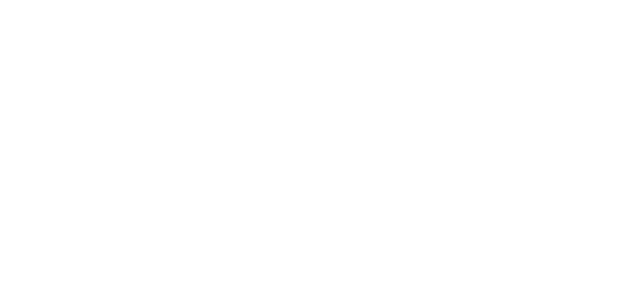
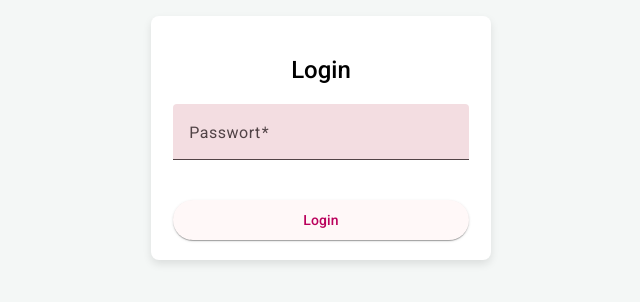
Before and after one commit to Mastermind05/3FA142_D, an Angular app in the folder project/src/main/Angular/boilerplate/: page /login in a window 1280 px wide. Before the commit this address led to /. Shown: the part 262-564 px from the top of the page, without its empty margins (319-959 px from the left). Built offline with nearby package versions, Linux system fonts and the light colour scheme.

Commit message:
#68: Initiale Erstellung der Logincomponent

```diff
--- a/project/src/main/Angular/boilerplate/src/app/app.module.ts
+++ b/project/src/main/Angular/boilerplate/src/app/app.module.ts
@@ -5,10 +5,12 @@ import { AppComponent } from './app.component';
 import { SharedModule } from './shared/shared.module';
 import { StartseiteModule } from './home/home.module';
 import { provideAnimationsAsync } from '@angular/platform-browser/animations/async';
+import { LoginComponent } from './login/login/login.component';
 
 @NgModule({
   declarations: [
     AppComponent,
+    LoginComponent,
   ],
   imports: [
     BrowserModule,
--- /dev/null
+++ b/project/src/main/Angular/boilerplate/src/app/login/login/login.component.html
@@ -0,0 +1,17 @@
+<div id="module">
+  <div class="login-container">
+    <h2 class="login-title">Login</h2>
+    <form (submit)="login()">
+      <mat-form-field appearance="fill" class="full-width">
+        <mat-label>Passwort</mat-label>
+        <input matInput type="password" id="password" [(ngModel)]="password" name="password" required>
+        <mat-error *ngIf="errorMessage">{{ errorMessage }}</mat-error>
+      </mat-form-field>
+
+      <button mat-raised-button color="primary" type="submit" class="login-button">Login</button>
+    </form>
+    <div *ngIf="errorMessage" class="error-message">
+      {{ errorMessage }}
+    </div>
+  </div>
+</div>
--- /dev/null
+++ b/project/src/main/Angular/boilerplate/src/app/login/login/login.component.scss
@@ -0,0 +1,53 @@
+/* Sicherstellen, dass HTML und Body die volle Höhe des Viewports einnehmen */
+html, body {
+  height: 100%; /* Höhe auf den gesamten Viewport setzen */
+  margin: 0; /* Entferne den Standardabstand des Browsers */
+}
+
+#module {
+  display: flex; /* Flexbox aktivieren */
+  justify-content: center; /* Horizontale Zentrierung */
+  align-items: center; /* Vertikale Zentrierung */
+  height: 100%; /* Höhe auf den gesamten Viewport setzen */
+  width: 100%; /* Breite auf den gesamten Viewport setzen */
+  background-color: #f4f7f6; /* Hintergrundfarbe der Seite */
+}
+
+/* Container für das Login-Formular */
+.login-container {
+  width: 300px; /* Feste Breite für das Formular */
+  padding: 20px; /* Innenabstand */
+  border-radius: 8px;
+  box-shadow: 0 4px 8px rgba(0, 0, 0, 0.1);
+  background-color: #fff;
+  display: flex;
+  flex-direction: column;
+  align-items: center; /* Zentriere das Formular horizontal */
+  justify-content: center; /* Zentriere das Formular vertikal */
+}
+
+/* Titel des Formulars */
+.login-title {
+  text-align: center;
+  margin-bottom: 20px;
+  font-size: 24px;
+  font-weight: 500;
+}
+
+/* Material Input für das Passwortfeld */
+.full-width {
+  width: 100%;
+}
+
+/* Fehlermeldung im Formular */
+.error-message {
+  color: red;
+  text-align: center;
+  margin-top: 10px;
+}
+
+/* Der Login-Button */
+.login-button {
+  width: 100%;
+  margin-top: 20px;
+}
--- /dev/null
+++ b/project/src/main/Angular/boilerplate/src/app/login/login/login.component.ts
@@ -0,0 +1,27 @@
+import { Component } from '@angular/core';
+import { Router } from '@angular/router';
+
+@Component({
+  selector: 'app-login',
+  standalone: false,
+
+  templateUrl: './login.component.html',
+  styleUrl: './login.component.scss'
+})
+export class LoginComponent {
+  password: string = '';
+  errorMessage: string = '';
+
+  constructor(private router: Router) {}
+
+  login() {
+    const correctPassword = '123456'; // Beispielpasswort (sollte im echten Fall nicht hart codiert sein)
+
+    if (this.password === correctPassword) {
+      localStorage.setItem('isAuthenticated', 'true'); // Benutzer als authentifiziert markieren
+      this.router.navigate(['/']); // Nach erfolgreicher Anmeldung zur Startseite navigieren
+    } else {
+      this.errorMessage = 'Falsches Passwort!';
+    }
+  }
+}
--- /dev/null
+++ b/project/src/main/Angular/boilerplate/src/guard/auth.guard.ts
@@ -0,0 +1,23 @@
+import { Injectable } from '@angular/core';
+import { CanActivate, ActivatedRouteSnapshot, RouterStateSnapshot, Router } from '@angular/router';
+import { Observable } from 'rxjs';
+
+@Injectable({
+  providedIn: 'root'
+})
+export class authGuard implements CanActivate {
+
+  constructor(private router: Router) {}
+
+  canActivate(
+    next: ActivatedRouteSnapshot,
+    state: RouterStateSnapshot): Observable<boolean> | Promise<boolean> | boolean {
+    const isAuthenticated = localStorage.getItem('isAuthenticated');
+    if (isAuthenticated === 'true') {
+      return true;  // Benutzer ist authentifiziert
+    } else {
+      this.router.navigate(['/login']);  // Weiterleitung zur Login-Seite
+      return false;  // Zugriff verweigern
+    }
+  }
+}
```
Also changed, not shown: project/src/main/Angular/boilerplate/src/app/app-routing.module.ts (+6 -2 lines), project/src/main/Angular/boilerplate/src/app/login/login-routing.module.ts (added, +13 -0 lines), project/src/main/Angular/boilerplate/src/app/login/login.module.ts (added, +16 -0 lines), 2 other files (tests, documents, lock files or other folders).
